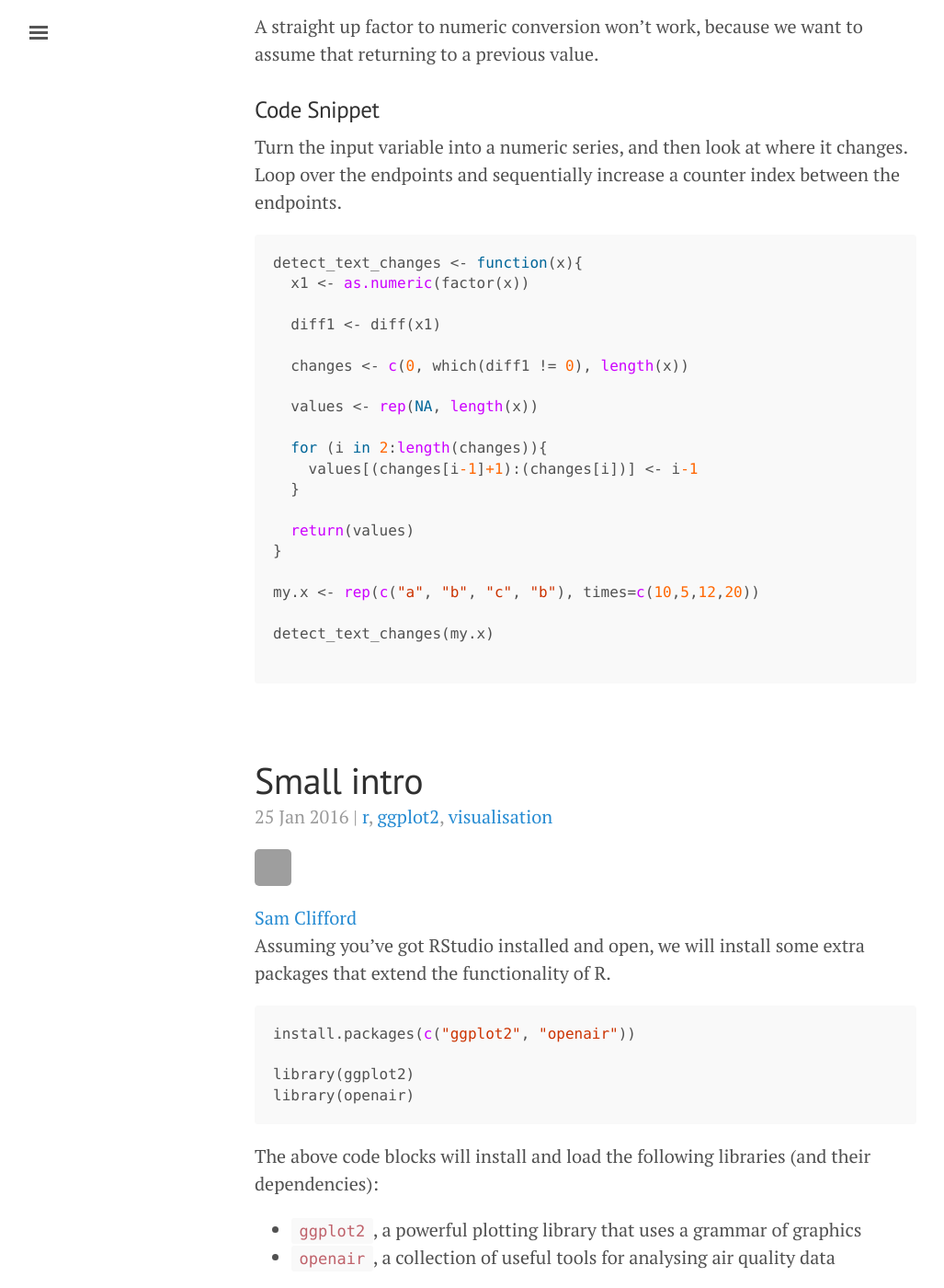
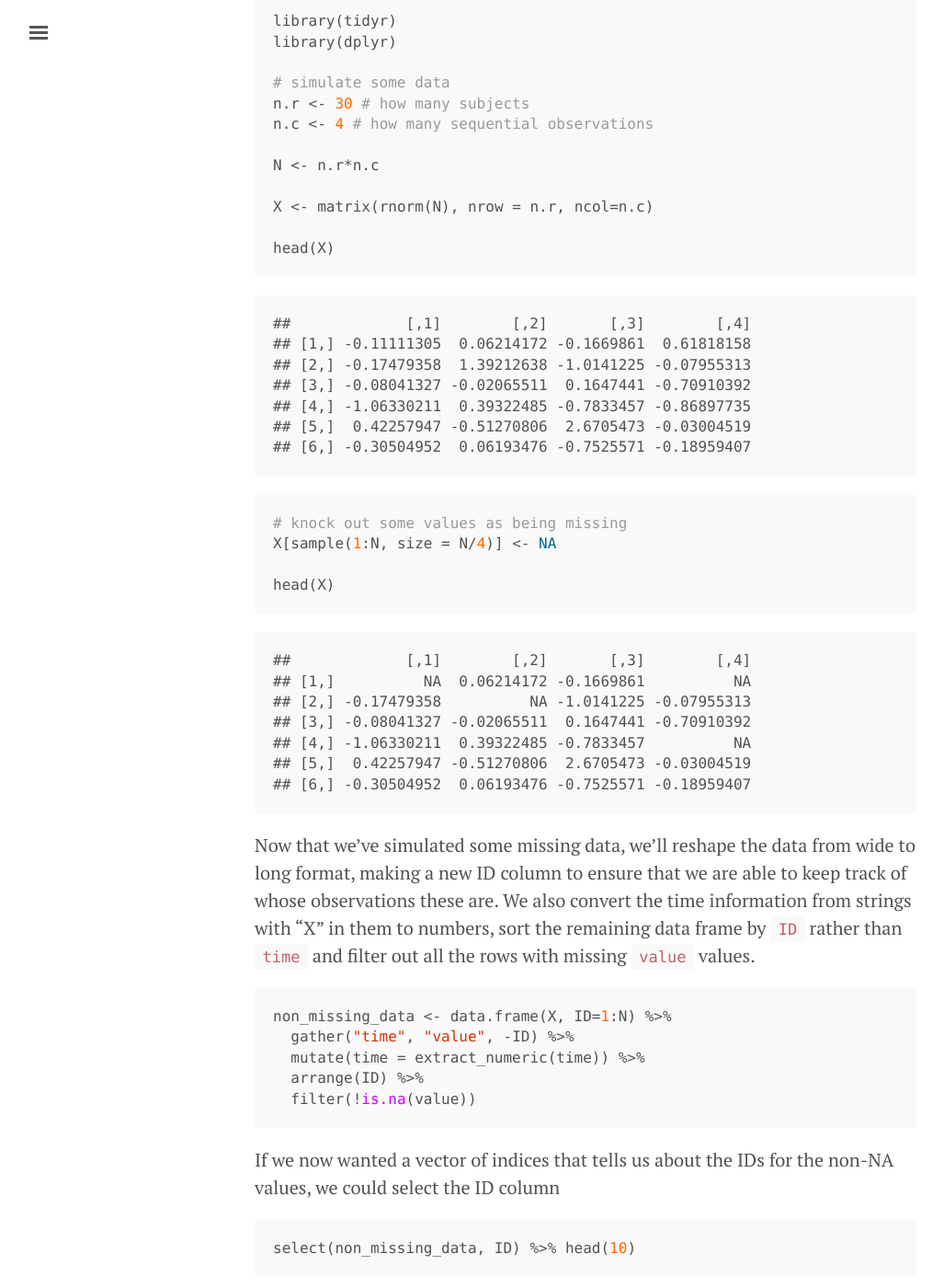
Before and after one commit to bragqut/bragqut.github.io, a Jekyll site: the page built from index.html, in a window 1280 px wide and 1400 px high, scrolled down 520 px. Shown: the whole window at 92% size, without its empty margins (3-1030 px from the left). Built offline with Jekyll 4.4.1, drawn with Linux system fonts in a browser that asks for light colours; the list of posts is cut into pages by our own code; some of the changed text lies outside the part shown; grey boxes are pictures that could not be loaded.

Commit message:
adding marcela's example

````diff
--- a/_data/tags.yml
+++ b/_data/tags.yml
@@ -15,3 +15,9 @@
 
 - slug: visualisation
   name: visualisation
+
+- slug: dplyr
+  name: dplyr
+
+- slug: tidyr
+  name: tidyr
--- /dev/null
+++ b/_posts/2016-02-05-manipulating-nas-in-longitudinal-data.md
@@ -0,0 +1,105 @@
+---
+layout: post
+title: Changes in character time series
+author: samclifford
+tags:
+ - r
+ - dplyr
+ - tidyr
+---
+
+Sometimes a longitudinal data set, e.g. patient information, doesn't have all subjects observed at all time points. Here's a way of generating an index of patient IDs corresponding to non-missing response values which may be useful for analysis with JAGS.
+
+We'll make use of `tidyr` and `dplyr` to manipulate some simulated data.
+
+``` r
+library(tidyr)
+library(dplyr)
+
+# simulate some data
+n.r <- 30 # how many subjects
+n.c <- 4 # how many sequential observations
+
+N <- n.r*n.c
+
+X <- matrix(rnorm(N), nrow = n.r, ncol=n.c)
+
+head(X)
+```
+
+    ##             [,1]        [,2]       [,3]        [,4]
+    ## [1,] -0.11111305  0.06214172 -0.1669861  0.61818158
+    ## [2,] -0.17479358  1.39212638 -1.0141225 -0.07955313
+    ## [3,] -0.08041327 -0.02065511  0.1647441 -0.70910392
+    ## [4,] -1.06330211  0.39322485 -0.7833457 -0.86897735
+    ## [5,]  0.42257947 -0.51270806  2.6705473 -0.03004519
+    ## [6,] -0.30504952  0.06193476 -0.7525571 -0.18959407
+
+``` r
+# knock out some values as being missing
+X[sample(1:N, size = N/4)] <- NA
+
+head(X)
+```
+
+    ##             [,1]        [,2]       [,3]        [,4]
+    ## [1,]          NA  0.06214172 -0.1669861          NA
+    ## [2,] -0.17479358          NA -1.0141225 -0.07955313
+    ## [3,] -0.08041327 -0.02065511  0.1647441 -0.70910392
+    ## [4,] -1.06330211  0.39322485 -0.7833457          NA
+    ## [5,]  0.42257947 -0.51270806  2.6705473 -0.03004519
+    ## [6,] -0.30504952  0.06193476 -0.7525571 -0.18959407
+
+Now that we've simulated some missing data, we'll reshape the data from wide to long format, making a new ID column to ensure that we are able to keep track of whose observations these are. We also convert the time information from strings with "X" in them to numbers, sort the remaining data frame by `ID` rather than `time` and filter out all the rows with missing `value` values.
+
+``` r
+non_missing_data <- data.frame(X, ID=1:N) %>%
+  gather("time", "value", -ID) %>%
+  mutate(time = extract_numeric(time)) %>%
+  arrange(ID) %>%
+  filter(!is.na(value))
+```
+
+If we now wanted a vector of indices that tells us about the IDs for the non-NA values, we could select the ID column
+
+``` r
+select(non_missing_data, ID) %>% head(10)
+```
+
+    ##    ID
+    ## 1   1
+    ## 2   1
+    ## 3   2
+    ## 4   2
+    ## 5   2
+    ## 6   3
+    ## 7   3
+    ## 8   3
+    ## 9   3
+    ## 10  4
+
+If instead we wanted an object of length `n.r` which tells us how many observations correspond to each patient, rather than *which* observation corresponds to each patient,
+
+``` r
+group_by(non_missing_data, ID) %>%
+  summarise(n = n()) %>%
+  select(n)
+```
+
+    ## Source: local data frame [120 x 1]
+    ##
+    ##        n
+    ##    (int)
+    ## 1      2
+    ## 2      3
+    ## 3      4
+    ## 4      3
+    ## 5      4
+    ## 6      4
+    ## 7      1
+    ## 8      3
+    ## 9      4
+    ## 10     3
+    ## ..   ...
+
+The first solution is probably conceptually the simplest way to store the data for inclusion in a JAGS model, whereas the second index vector will be shorter and potentially simpler to inspect visually when the number of observations per subject is large.
````
Also changed, not shown: tag/dplyr.md (added, +5 -0 lines), tag/tidyr.md (added, +5 -0 lines).
